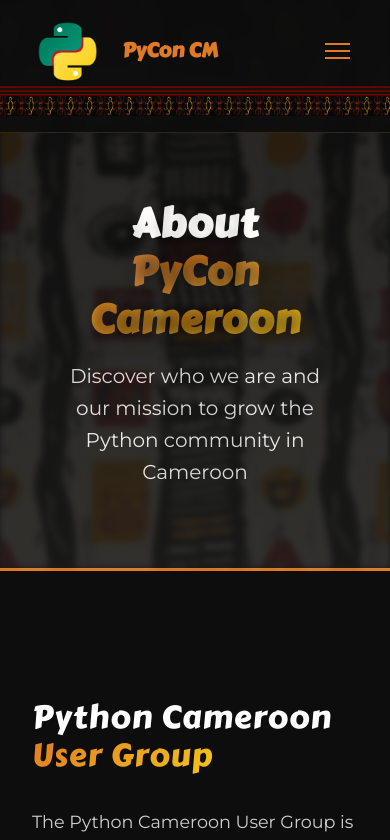
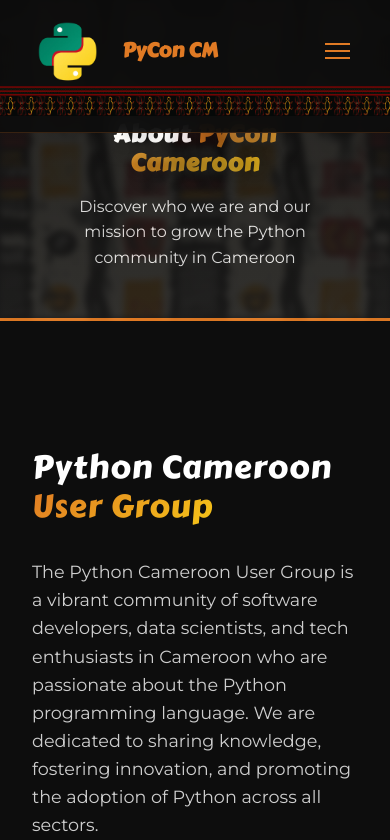
Before and after one commit to pythoncameroon/PyCon_Cameroon_2026, a React (Vite) app: page /about in a window 390 px wide. Shown: the top 840 px of the page. Built offline with nearby package versions, Linux system fonts and the light colour scheme.

Commit message:
Add responsive styles for page header on mobile devices; adjust padding and font sizes
Signed-off-by: Steve Yonkeu <yokwejuste@yahoo.com>

```diff
--- a/src/index.css
+++ b/src/index.css
@@ -1045,6 +1045,21 @@
     margin: 0 auto;
 }
 
+@media (max-width: 768px) {
+    .page-header {
+        padding: 120px var(--spacing-sm) var(--spacing-lg);
+        min-height: 30vh;
+    }
+
+    .page-header h1 {
+        font-size: clamp(1.5rem, 6vw, 2.5rem);
+    }
+
+    .page-header p {
+        font-size: 1rem;
+    }
+}
+
 /* Breadcrumb */
 .breadcrumb {
     display: flex;
```
